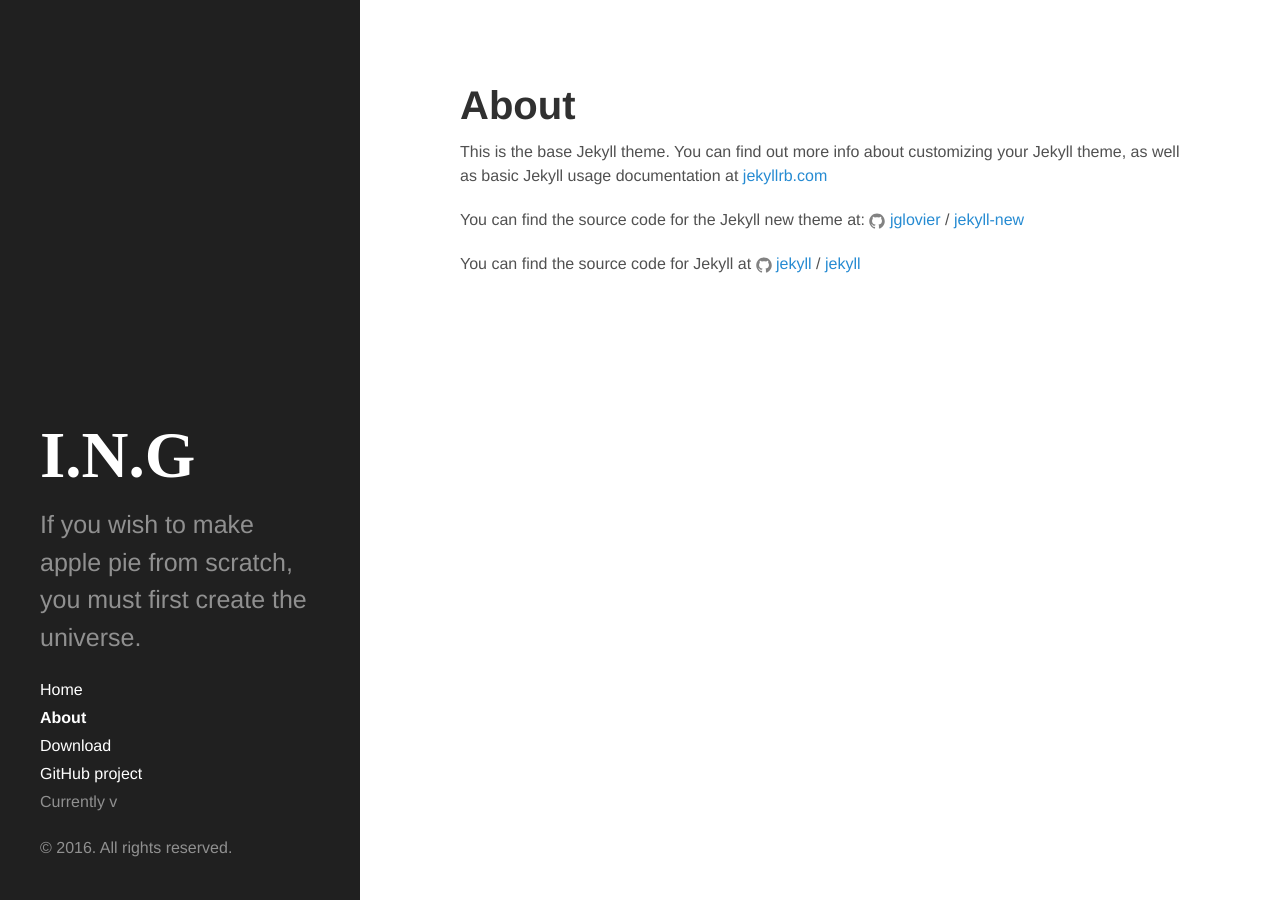
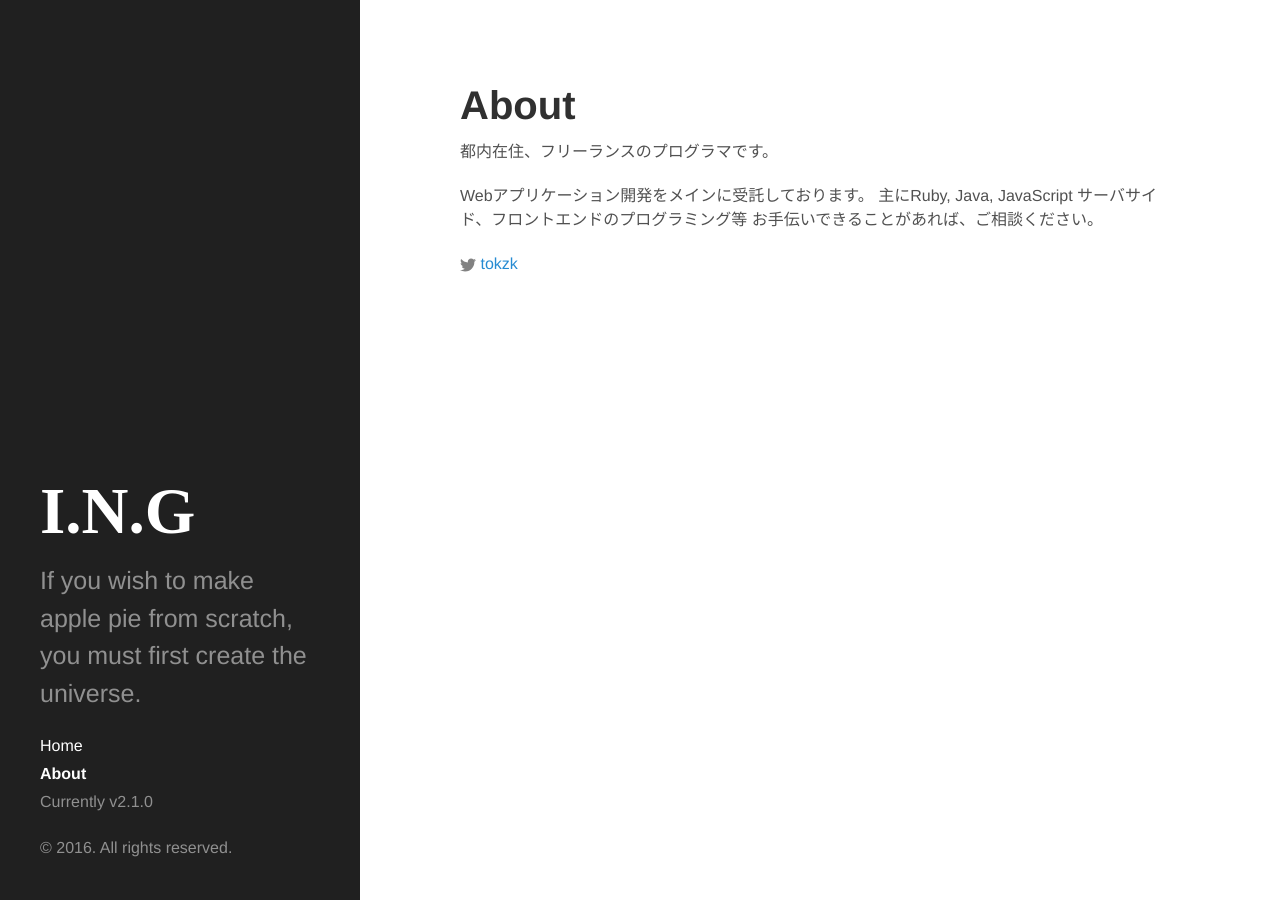
Before and after one commit to tokzk/blog.okzk.org, a Jekyll site: the page built from about.md, in a window 1280 px wide. Built offline with Jekyll 4.4.1, drawn with Linux system fonts in a browser that asks for light colours.

Commit message:
Fix about.md

```diff
--- a/_config.yml
+++ b/_config.yml
@@ -17,3 +17,6 @@
 
 # Build settings
 markdown: kramdown
+
+# Custom vars
+version:  2.1.0
--- a/_includes/sidebar.html
+++ b/_includes/sidebar.html
@@ -2,15 +2,13 @@
   <div class="container sidebar-sticky">
     <div class="sidebar-about">
       <h1>
-        <a href="{{ site.baseurl }}">
-          {{ site.title }}
-        </a>
+        <a href="{{ site.baseurl }}/">{{ site.title }}</a>
       </h1>
       <p class="lead">{{ site.description }}</p>
     </div>
 
     <nav class="sidebar-nav">
-      <a class="sidebar-nav-item{% if page.url == site.baseurl %} active{% endif %}" href="{{ site.baseurl }}">Home</a>
+      <a class="sidebar-nav-item{% if page.url == site.baseurl %} active{% endif %}" href="{{ site.baseurl }}/">Home</a>
 
       {% comment %}
         The code below dynamically generates a sidebar nav of pages with
@@ -26,8 +24,6 @@
         {% endif %}
       {% endfor %}
 
-      <a class="sidebar-nav-item" href="{{ site.github.repo }}/archive/v{{ site.version }}.zip">Download</a>
-      <a class="sidebar-nav-item" href="{{ site.github.repo }}">GitHub project</a>
       <span class="sidebar-nav-item">Currently v{{ site.version }}</span>
     </nav>
 
--- a/about.md
+++ b/about.md
@@ -4,12 +4,10 @@
 permalink: /about/
 ---
 
-This is the base Jekyll theme. You can find out more info about customizing your Jekyll theme, as well as basic Jekyll usage documentation at [jekyllrb.com](http://jekyllrb.com/)
+都内在住、フリーランスのプログラマです。
 
-You can find the source code for the Jekyll new theme at:
-{% include icon-github.html username="jglovier" %} /
-[jekyll-new](https://github.com/jglovier/jekyll-new)
+Webアプリケーション開発をメインに受託しております。
+主にRuby, Java, JavaScript サーバサイド、フロントエンドのプログラミング等
+お手伝いできることがあれば、ご相談ください。
 
-You can find the source code for Jekyll at
-{% include icon-github.html username="jekyll" %} /
-[jekyll](https://github.com/jekyll/jekyll)
+{% include icon-twitter.html username="tokzk" %}
```
